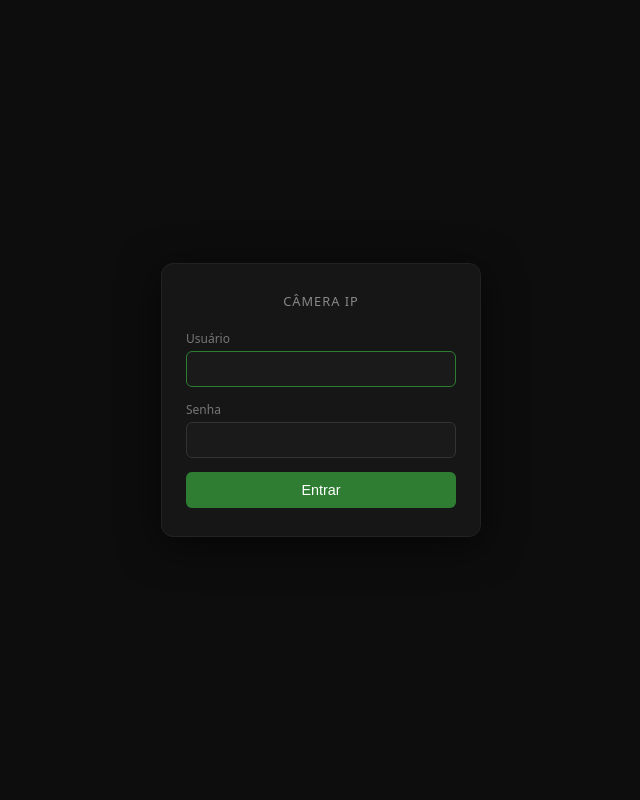
After one commit to guihatano/cam-app, a Flask app: page /login in a window 1280 px wide. The commit adds this page. Shown: the whole page, without its empty margins (319-959 px from the left). Run offline with Flask 3, Linux system fonts and the light colour scheme.

Commit message:
Autenticação por login para proteger o app na rede
- @before_request exige sessão em todas as rotas (libera só /login e static);
  sem sessão: GET HTML redireciona para /login, demais retornam 401.
- /login (form) e /logout; senha conferida com hmac.compare_digest.
- Credenciais e SECRET_KEY via .env (AUTH_USER, AUTH_PASSWORD, SECRET_KEY).
- templates/login.html no tema escuro; botão "Sair" na index.

```diff
--- a/app.py
+++ b/app.py
@@ -1,6 +1,8 @@
 import cv2
 import hashlib
+import hmac
 import os
+import secrets
 import subprocess
 import tempfile
 import threading
@@ -8,7 +10,10 @@ import time
 from datetime import datetime, date
 from urllib.parse import urlparse
 
-from flask import Flask, Response, jsonify, render_template, request, send_file, abort
+from flask import (
+    Flask, Response, jsonify, render_template, request, send_file, abort,
+    session, redirect, url_for,
+)
 from dotenv import load_dotenv
 
 from xmeye import XMEyeClient, StreamDemux
@@ -17,10 +22,14 @@ from onvif_ptz import OnvifPTZ
 load_dotenv()
 
 app = Flask(__name__)
+app.secret_key = os.getenv("SECRET_KEY") or secrets.token_hex(32)
 
 RTSP_URL = os.getenv("RTSP_URL", "rtsp://admin:admin@192.168.1.100:554/")
 JPEG_QUALITY = int(os.getenv("JPEG_QUALITY", "80"))
 PORT = int(os.getenv("PORT", "5000"))
+
+AUTH_USER = os.getenv("AUTH_USER", "admin")
+AUTH_PASSWORD = os.getenv("AUTH_PASSWORD", "")
 
 _parsed = urlparse(RTSP_URL)
 CAMERA_HOST = _parsed.hostname
@@ -86,6 +95,39 @@ def generate_mjpeg(source):
             b"Content-Type: image/jpeg\r\n\r\n" + buffer.tobytes() + b"\r\n"
         )
         time.sleep(1 / 30)
+
+
+@app.before_request
+def require_login():
+    if request.endpoint in ("login", "static"):
+        return
+    if session.get("auth"):
+        return
+    if request.method == "GET" and "text/html" in request.headers.get("Accept", ""):
+        return redirect(url_for("login", next=request.path))
+    return "Unauthorized", 401
+
+
+@app.route("/login", methods=["GET", "POST"])
+def login():
+    error = None
+    if request.method == "POST":
+        user = request.form.get("user", "")
+        pw = request.form.get("password", "")
+        ok_user = hmac.compare_digest(user, AUTH_USER)
+        ok_pw = bool(AUTH_PASSWORD) and hmac.compare_digest(pw, AUTH_PASSWORD)
+        if ok_user and ok_pw:
+            session["auth"] = True
+            nxt = request.args.get("next", "")
+            return redirect(nxt if nxt.startswith("/") else url_for("index"))
+        error = "Usuário ou senha inválidos."
+    return render_template("login.html", error=error)
+
+
+@app.route("/logout")
+def logout():
+    session.clear()
+    return redirect(url_for("login"))
 
 
 @app.route("/")
--- /dev/null
+++ b/templates/login.html
@@ -0,0 +1,51 @@
+<!DOCTYPE html>
+<html lang="pt-BR">
+<head>
+  <meta charset="UTF-8" />
+  <meta name="viewport" content="width=device-width, initial-scale=1.0" />
+  <title>Entrar — Câmera</title>
+  <style>
+    * { margin: 0; padding: 0; box-sizing: border-box; }
+    body {
+      background: #0d0d0d; color: #eee;
+      font-family: system-ui, sans-serif;
+      min-height: 100vh; display: flex; align-items: center; justify-content: center;
+      padding: 16px;
+    }
+    .card {
+      background: #161616; border: 1px solid #222; border-radius: 12px;
+      padding: 28px 24px; width: 100%; max-width: 320px;
+      box-shadow: 0 8px 40px rgba(0,0,0,0.6);
+    }
+    h1 {
+      font-size: 0.8rem; font-weight: 500; color: #888;
+      letter-spacing: 0.08em; text-transform: uppercase;
+      text-align: center; margin-bottom: 20px;
+    }
+    label { font-size: 0.75rem; color: #777; display: block; margin-bottom: 4px; }
+    input {
+      width: 100%; background: #1a1a1a; border: 1px solid #333; color: #eee;
+      padding: 9px 12px; border-radius: 6px; font-size: 0.9rem; margin-bottom: 14px;
+    }
+    input:focus { outline: none; border-color: #2e7d32; }
+    button {
+      width: 100%; background: #2e7d32; border: none; color: #fff;
+      padding: 10px; border-radius: 6px; cursor: pointer; font-size: 0.9rem;
+      transition: background 0.15s;
+    }
+    button:hover { background: #357a38; }
+    .error { color: #e57373; font-size: 0.8rem; text-align: center; margin-bottom: 12px; }
+  </style>
+</head>
+<body>
+  <form class="card" method="POST">
+    <h1>Câmera IP</h1>
+    {% if error %}<div class="error">{{ error }}</div>{% endif %}
+    <label for="user">Usuário</label>
+    <input id="user" name="user" autocomplete="username" autofocus />
+    <label for="password">Senha</label>
+    <input id="password" name="password" type="password" autocomplete="current-password" />
+    <button type="submit">Entrar</button>
+  </form>
+</body>
+</html>
```
Also changed, not shown: templates/index.html (+10 -0 lines).
